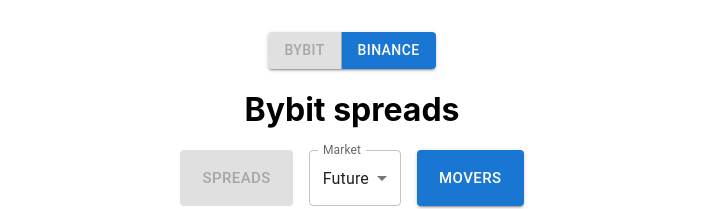
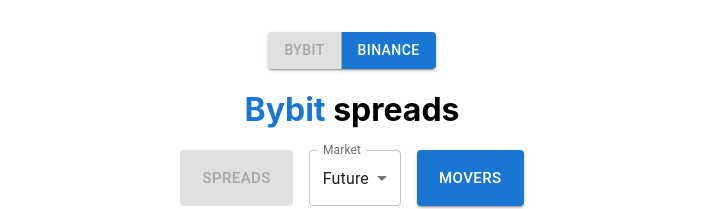
Before and after one commit to yilmof/bybit-spreads, a React (Vite) app: page / in a window 1280 px wide. Shown: the top 209 px of the page, without its empty margins (288-991 px from the left). Built offline with nearby package versions, Linux system fonts and the light colour scheme; no server answers.

Commit message:
Added reflinks and some css

```diff
--- a/src/App.css
+++ b/src/App.css
@@ -32,6 +32,18 @@
   display: flex
 }
 
+.link {
+  text-decoration: none;
+  color: #1976d2;
+  border-radius: 4px;
+  transition: background-color 0.3s ease-in-out, text-decoration 0.3s ease-in-out;
+}
+
+.link:hover {
+  color: grey;
+  cursor: pointer;
+}
+
 @keyframes App-logo-spin {
   from {
     transform: rotate(0deg);
--- a/src/App.tsx
+++ b/src/App.tsx
@@ -10,6 +10,9 @@
 import { Button, ButtonGroup, Divider, Tooltip } from '@mui/material';
 import BinanceSpreads from './components/BinanceSpreads';
 import BinanceGainers from './components/BinanceGainers';
+
+const BYBIT_REF_LINK = 'https://www.bybit.com/invite?ref=9GKZZ'
+const BINANCE_REF_LINK = 'https://accounts.binance.com/register?ref=10905882'
 
 function App() {
   const [market, setMarket] = useState(`future`)
@@ -42,7 +45,7 @@
           <Button disabled={exchange === 'binance' ? true : false} onClick={() => setExchange('binance')}>Binance</Button>
         </Tooltip>
       </ButtonGroup>
-      <h1>{exchange === 'bybit' ? 'Bybit' : 'Binance'} {showSpreads ? 'spreads' : 'movers'}</h1>
+      <h1>{exchange === 'bybit' ? <a className='link' href={BYBIT_REF_LINK}>Bybit</a> : <a className='link' href={BINANCE_REF_LINK}>Binance</a>} {showSpreads ? 'spreads' : 'movers'}</h1>
       <div>
         <Tooltip title="Spreads and volume">
           <Button sx={{marginRight: 2, height: 56}} variant="contained" size='large' disabled={showSpreads} onClick={handleClick}>Spreads</Button>
```
